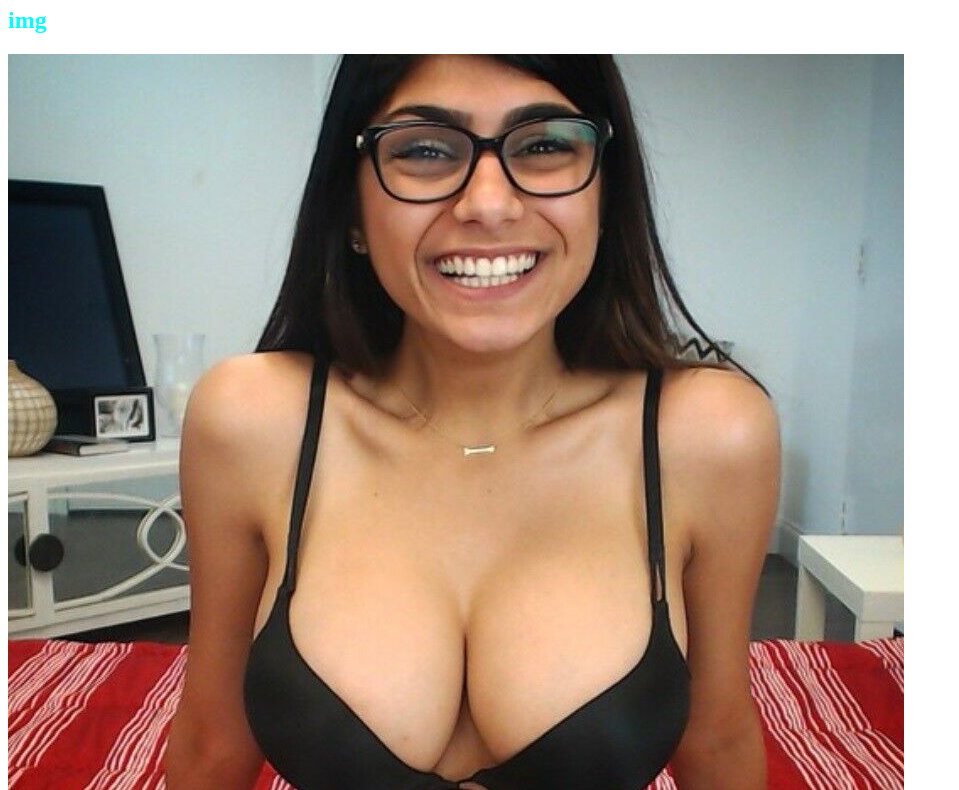
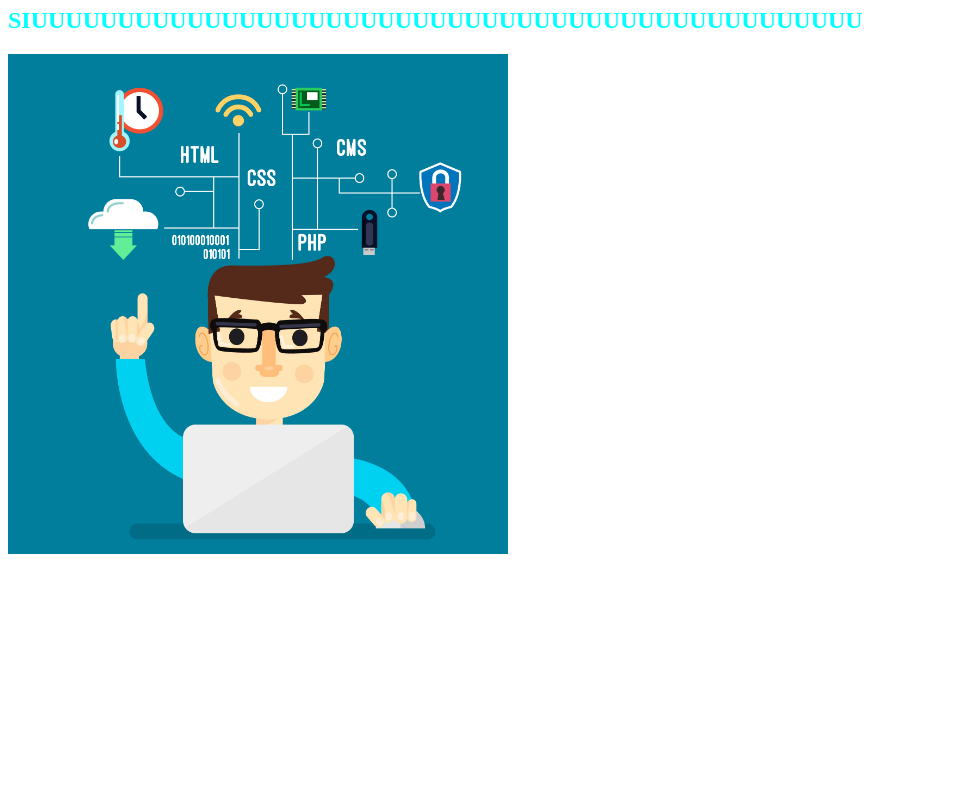
Before and after one commit to edwin-debug/presentacion, a plain HTML site: page index.html in a window 1280 px wide. Shown: the part 73-863 px from the top of the page, without its empty margins (0-959 px from the left). After the commit the page ends 800 px from the top, so only its background shows below. Drawn offline with Linux system fonts and the light colour scheme.

Commit message:
agregando

```diff
--- a/index.html
+++ b/index.html
@@ -7,9 +7,9 @@
     <title>Document</title>
 </head>
 <body>
-    <h1> hola mundo</h1>
-    <h2 class="titulo">img</h2>
-    <img src="user.jpg" alt="">
+    <h1 class=""> hola mundo</h1>
+    <h2 class="titulo">SIUUUUUUUUUUUUUUUUUUUUUUUUUUUUUUUUUUUUUUUUUUUUUUUU</h2>
+    <img class="T" src="364146-PB1OW0-666.jpg" alt="">
 
 </body>
 </html>
--- a/style.css
+++ b/style.css
@@ -2,3 +2,12 @@
 {
     color: aqua;
 }
+.T
+{
+
+        width: 500px;
+        height: 500px;
+        object-fit: cover;
+
+    color: blueviolet;
+}
```
Also changed, not shown: 364146-PB1OW0-666.jpg (added), user.jpg (deleted).
